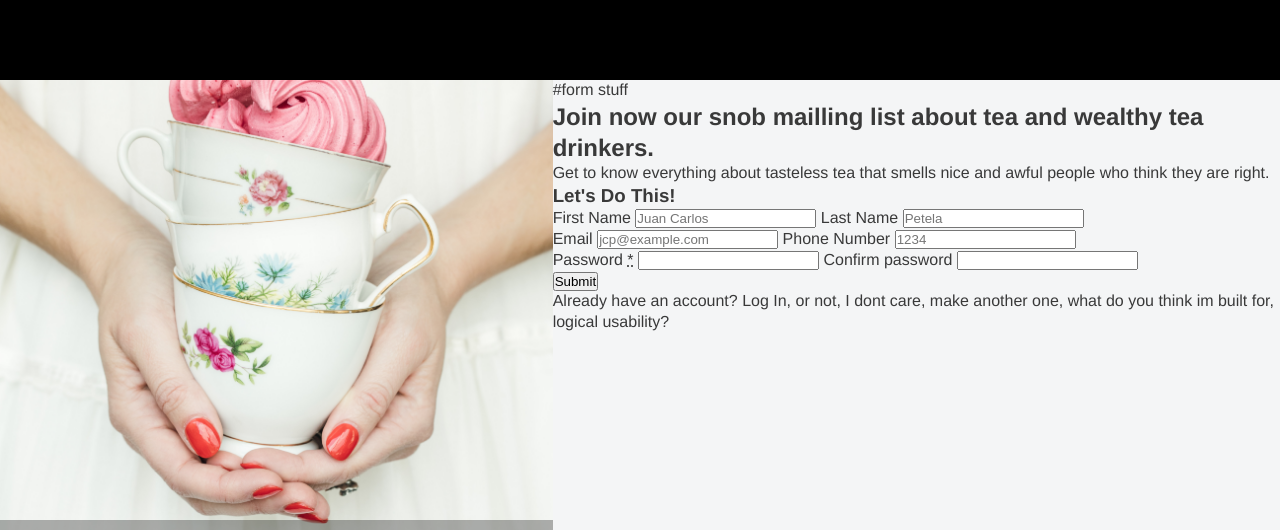
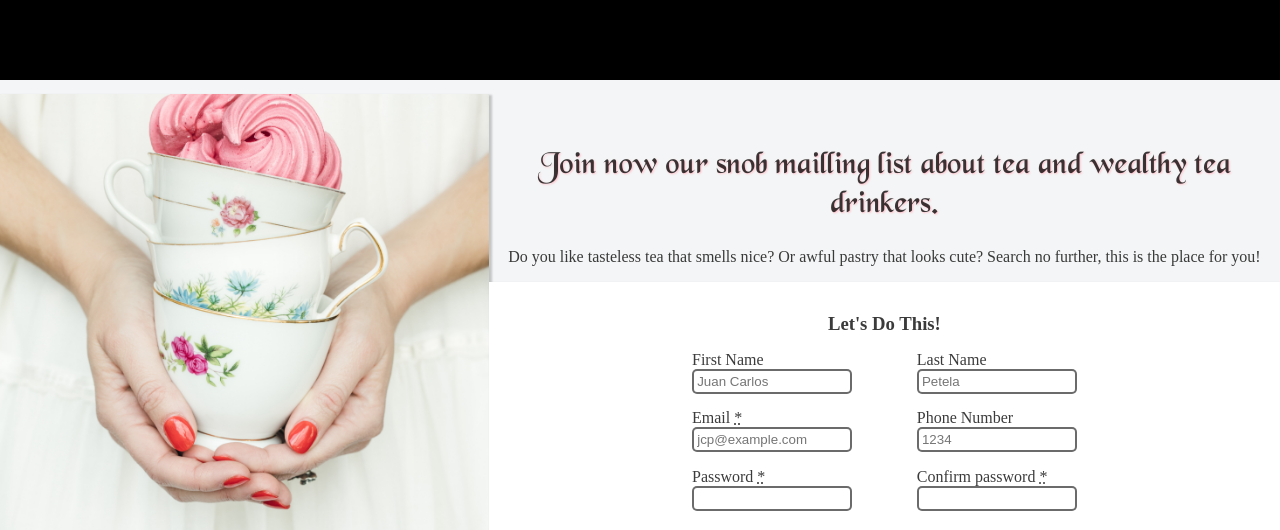
Before and after one commit to SpaceJorge/odin-sign-up-form, a plain HTML site: page index.html in a window 1280 px wide. Shown: the top 530 px of the page. Drawn offline with Linux system fonts and the light colour scheme.

Commit message:
CSS 90%done

```diff
--- a/index.html
+++ b/index.html
@@ -24,46 +24,56 @@
 
         </div>
         <div class="right">
-            #form stuff
+
             <div class="top">
                 <h2>Join now our snob mailling list about tea and wealthy tea drinkers.</h2>
-                <p>Get to know everything about tasteless tea that smells nice and awful people who think they are right.</p>
+                <p>Do you like tasteless tea that smells nice? Or awful pastry that looks cute? Search no further, this is the place for you!</p>
             </div>
             <div class="mid">
                 <form class="sign-up-form" action="" method='post'>
                     <div class='form-row'>
-
                         <h3>Let's Do This!</h3>
+                        <div class="block">
                             <label for='first-name'>First Name</label>
                             <input id='first-name' name='first-name' type='text'placeholder='Juan Carlos'/>
+                        </div>
+                        <div class="block">
                             <label for='last-name'>Last Name</label>
                             <input id='last-name' name='last-name' type='text' placeholder='Petela'/>
-
+                        </div>
                     </div>
                     <div class='form-row'>
-                        <label for='email'>Email</label>
+                        <div class="block">
+                            <label for='email'>Email <abbr title="required" aria-label="required">*</abbr></label>
                             <input id='email'
                                 name='email'
                                 type='email'
                                 placeholder='jcp@example.com'
                                 required />
+                        </div>
+                        <div class="block">
                             <label for='tel'>Phone Number</label>
                             <input  id='tel'
                                     name='tel'
                                     type='tel'
                                     placeholder='1234'/>
                         </div>
+                    </div>
                     <div class='form-row'>
+                        <div class="block">
                             <label for='password'>Password <abbr title="required" aria-label="required">*</abbr> </label>
-                        <input id='password' name='password' type='password'/>
-                        <label for='confirm-password'>Confirm password</label>
-                        <input id='confirm-password' name='confirm-password' type='password'/>
+                            <input id='password' name='password' type='password' required/>
+                        </div>
+                        <div class="block">
+                            <label for='confirm-password'>Confirm password <abbr title="required" aria-label="required">*</abbr></label>
+                            <input id='confirm-password' name='confirm-password' type='password' required/>
+                        </div>
                     </div>
                 </form>
             </div>
             <div class="bot">
-                <button class="btn" type="submit">Submit</button>
-                <p>Already have an account? <a>Log In</a>, or not, I dont care, make another one, what do you think im built for, logical usability?</p>
+                <button class="btn" type="submit">Create Account</button>
+                <p>Already have an account? <a href="https://youtu.be/suQC8d-YkeU">Log In</a>, or don't, I dont care, make another one, what do you think im built for, logical usability?</p>
             </div>
         </div>
     </main>
--- a/styles.css
+++ b/styles.css
@@ -24,7 +24,7 @@
 body {
     color: var(--t-color);
     background-color: var(--bg-color);
-    font-family: "Helvetica", "Arial", sans-serif;
+    font-family: "Times New Roman", sans-serif;
     font-size: 16px;
     line-height: 1.3;
 
@@ -35,32 +35,44 @@ body {
 }
 header,footer{
     display: flex;
-    flex: 1 1 auto;
+    flex: 0 1 auto;
 
     background-color: #000000;
     color: white;
     height: 10vh;
     width:100%;
 }
+/*
 header{
     margin-bottom: auto;
 }
 footer{
     margin-top: auto;
 }
+*/
 main{
     display: flex;
+    flex: 1 1 auto;
+    max-height: 80vh;
+    align-content: center;
+    justify-content: space-evenly;
+    align-items: center;
 }
 .left{
-    height:80vh;
-    width: 50vw;
+
+    width: min(60vw,500px);
+    font: 1rem "times new roman";
     /*background-image: linear-gradient(to bottom, rgba(231, 238, 134, 0.705),rgb(0, 255, 179),rgba(206, 235, 126, 0.705)),url(images/edward-howell-o1Da0mRNBjQ-unsplash.jpg);*/
     background-image: url(images/heather-barnes-GRM_gA48RAY-unsplash.jpg);
     background-color: aquamarine; /*Used if image is unavailable*/
     background-repeat: no-repeat;
     background-position: center;
+    overflow: hidden;
     background-size: cover;
     text-align: center;
+    max-height: 80vh;
+    box-shadow: 2px 2px 2px 1px rgba(0, 0, 0, 0.2);
+
 }
 .logo-box{
     display: flex;
@@ -68,17 +80,20 @@ main{
     flex-wrap: wrap;
     justify-content:center;
     background-color:#0000004d;
+    position: relative;
+
     margin-top: 55vh;
     padding-top: 2vh;
     padding-bottom: 2vh;
 }
 .logo{
-    width: 8vw;
+    width: 9vh;
     height: auto;
     display: inline-block;
 }
 .logo-box h1{
-    font : 2.5rem var(--cool-font);
+    font : 3rem var(--cool-font);
+    text-shadow: 1px 1px 2px pink;
     padding-top: 2vh;
     padding-right: 3vw;
     overflow: none;
@@ -89,8 +104,86 @@ main{
     margin-top: 1vh;
 
 }
+/*
 .credit-bg, .credit-logo{
-    /*margin-top: 1vh;*/
+   margin-top: 1vh;
 
-    justify-self:;
+    justify-self: ;
+}*/
+.right{
+    padding: 5% 0% 5% 0%;
+    font: 1rem "times new roman";
+
 }
+.top h2{
+    font: 2rem var(--cool-font);
+    text-align: center;
+    padding: 2%;
+    text-shadow: 1px 1px 2px pink;
+
+}
+.top p{
+    text-align: center;
+    padding: 1% 2% 2% 2%;
+}
+.mid{
+    background-color: white;
+    border-width: 10px;
+
+    padding: 3% 2% 3% 2%;
+    border-color: white;
+    box-shadow: 2px 2px 2px 1px rgba(0, 0, 0, 0.2);
+    text-align: center;
+}
+/*.form-row{
+    padding:1% 2% 1% 2%;
+}*/
+.block{
+    display: inline-block;
+    text-align: left;
+    padding: 1% 4% 1% 4%;
+}
+form h3{
+    display: block;
+    padding: 1% 4% 1% 4%;
+}
+.block label{
+    display: block;
+}
+input{
+    padding: 2%;
+    margin: 0;
+    border: 2px solid rgba(0, 0, 0, 0.582);
+    border-radius: 5px;
+    width: 10rem;
+}
+
+/*
+input:invalid{
+  border: 2px solid red;
+  box-shadow: none;
+}
+input:valid{
+    border: 2px solid green;
+}
+input:indeterminate{
+    border: 1px solid rgba(0, 0, 0, 0.582);
+}
+*/
+input:focus{
+    border: 2px solid rgb(88, 88, 255);
+    box-shadow: 0 4px 8px 0 rgba(0, 89, 255, 0.568), 0 3px 10px 0 rgba(0, 89, 255, 0.486);
+}
+.bot{
+    padding: 2%;
+    text-align: center;
+}
+.bot .btn{
+    font: 1.3rem var(--cool-font);
+    color: rgb(107, 28, 28);
+    padding: 1% 2% ;
+    box-shadow: 0 4px 8px 0 rgba(0,0,0,0.2), 0 3px 10px 0 rgba(0,0,0,0.19);
+    background-color:rgba(255, 159, 80, 0.788);
+    border-radius: 4px;
+    margin-bottom: 2%;
+}
```
Lines whose indentation alone changed are shown as unchanged.
